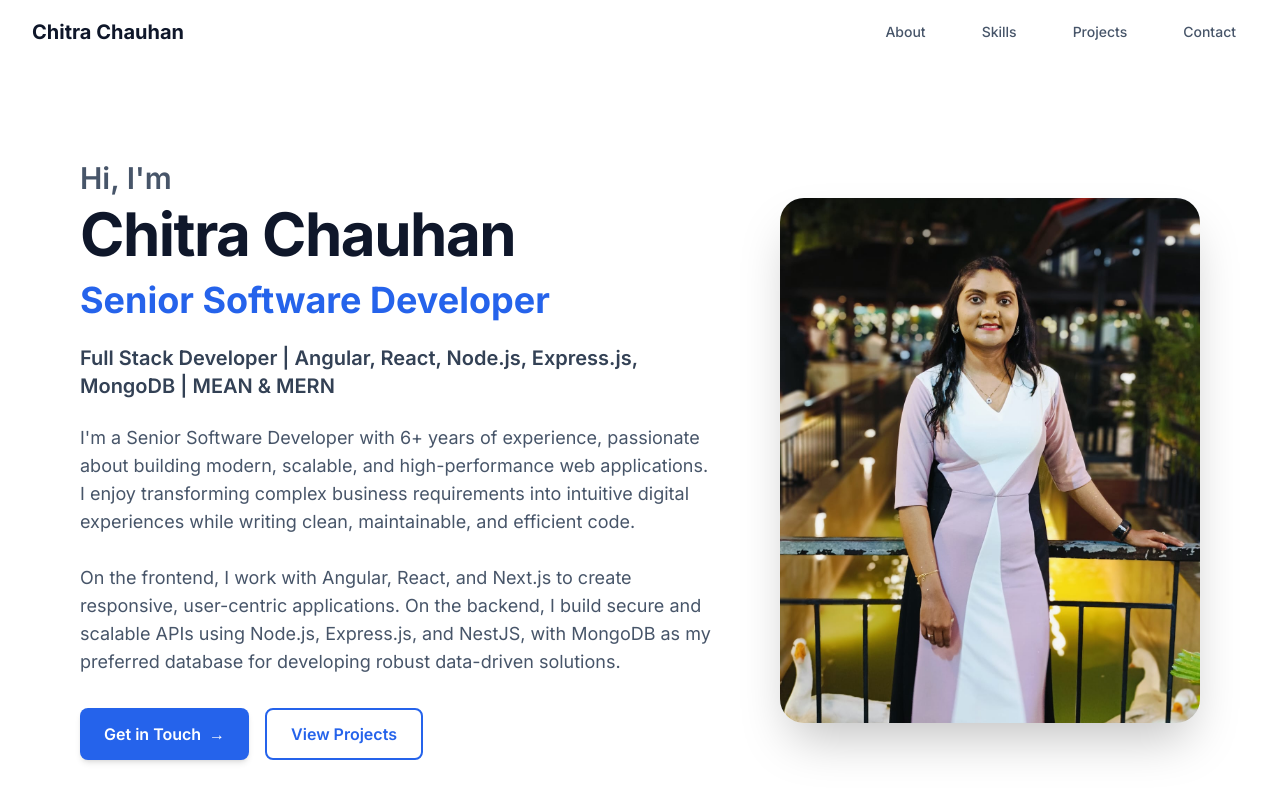
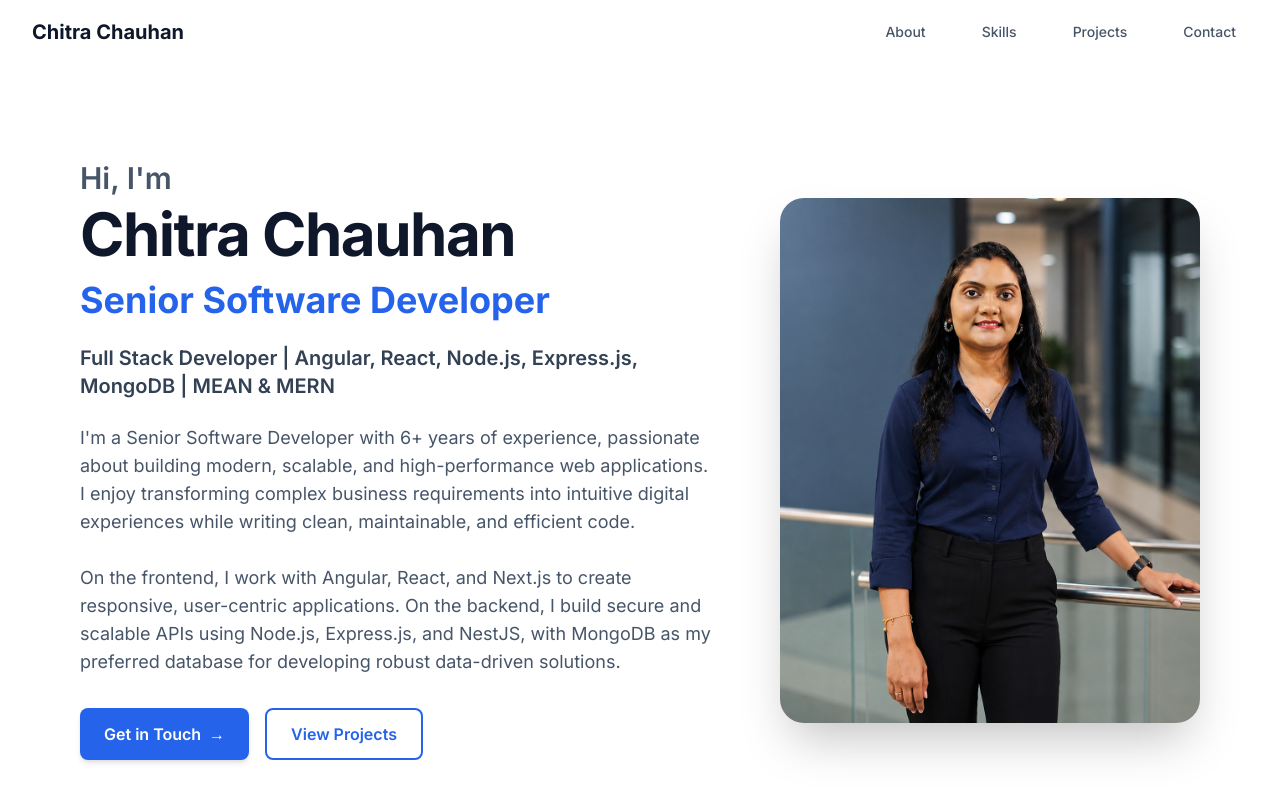
Before and after one commit to ChitraChauhan/my-portfolio, a Next.js app: page / in a window 1280 px wide. Shown: the top 800 px of the page. Built offline with nearby package versions, Linux system fonts and the light colour scheme.

Commit message:
Updated photo

```diff
--- a/src/components/About.tsx
+++ b/src/components/About.tsx
@@ -105,7 +105,7 @@ export default function About() {
           >
             <div className="relative w-full max-w-[420px] aspect-[4/5] rounded-3xl overflow-hidden shadow-2xl bg-slate-100 group">
               <img
-                src="/images/test.jpg"
+                src="/images/my_photo.png"
                 alt="Chitra Chauhan"
                 className="w-full h-full object-cover group-hover:scale-105 transition-transform duration-500"
               />
```
Also changed, not shown: public/images/my_photo.png (added), public/images/test.jpg (deleted).
